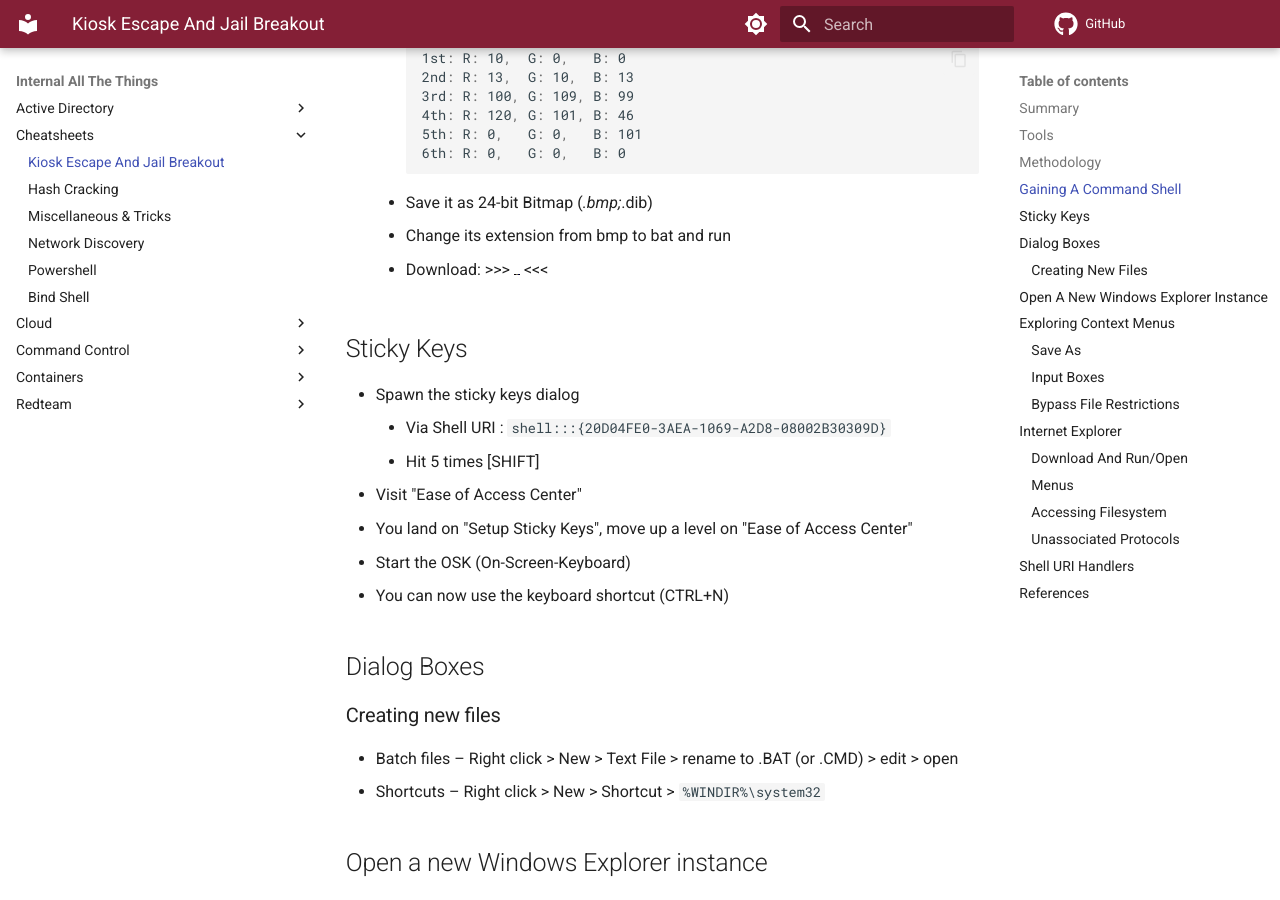
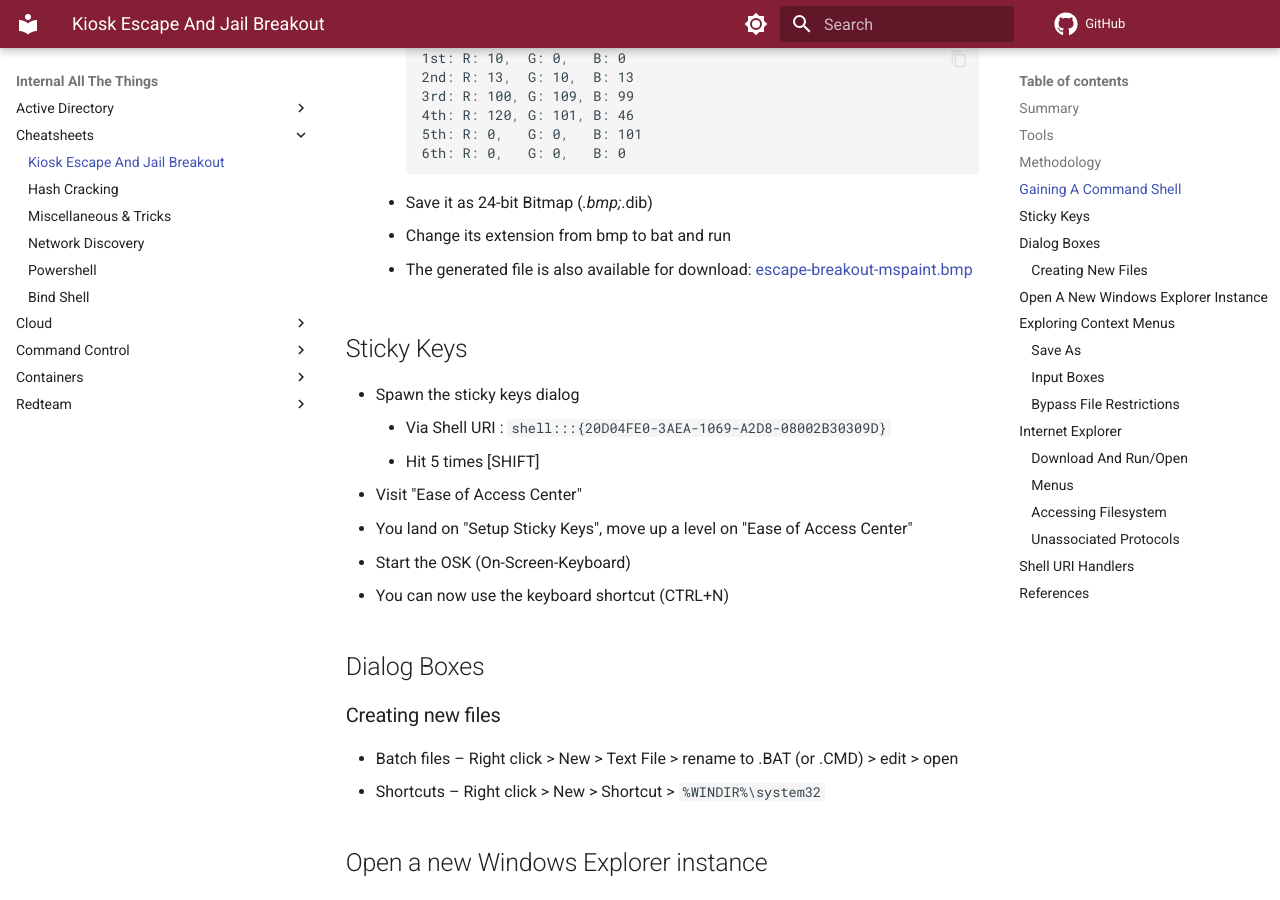
Before and after one commit to swisskyrepo/InternalAllTheThings, an MkDocs documentation site: the page built from docs/cheatsheets/escape-breakout.md, in a window 1280 px wide and 900 px high, scrolled down 1676 px. Built offline with MkDocs 1.6.1 and Material for MkDocs 9.7.7, drawn with Linux system fonts in a browser that asks for light colours; comment, search, counter and statistics services are not loaded.

Commit message:
BMP MSPAINT Escape

````diff
--- a/docs/cheatsheets/escape-breakout.md
+++ b/docs/cheatsheets/escape-breakout.md
@@ -59,7 +59,7 @@
         ```
     * Save it as 24-bit Bitmap (*.bmp;*.dib)
     * Change its extension from bmp to bat and run
-    * Download: >>> ![](./escape-breakout-mspaint.bmp) <<<
+    * The generated file is also available for download: [escape-breakout-mspaint.bmp](./files/escape-breakout-mspaint.bmp)
 
 
 ## Sticky Keys
````
Also changed, not shown: docs/cheatsheets/files/escape-breakout-mspaint.bmp (renamed from docs/cheatsheets/escape-breakout-mspaint.bmp).
